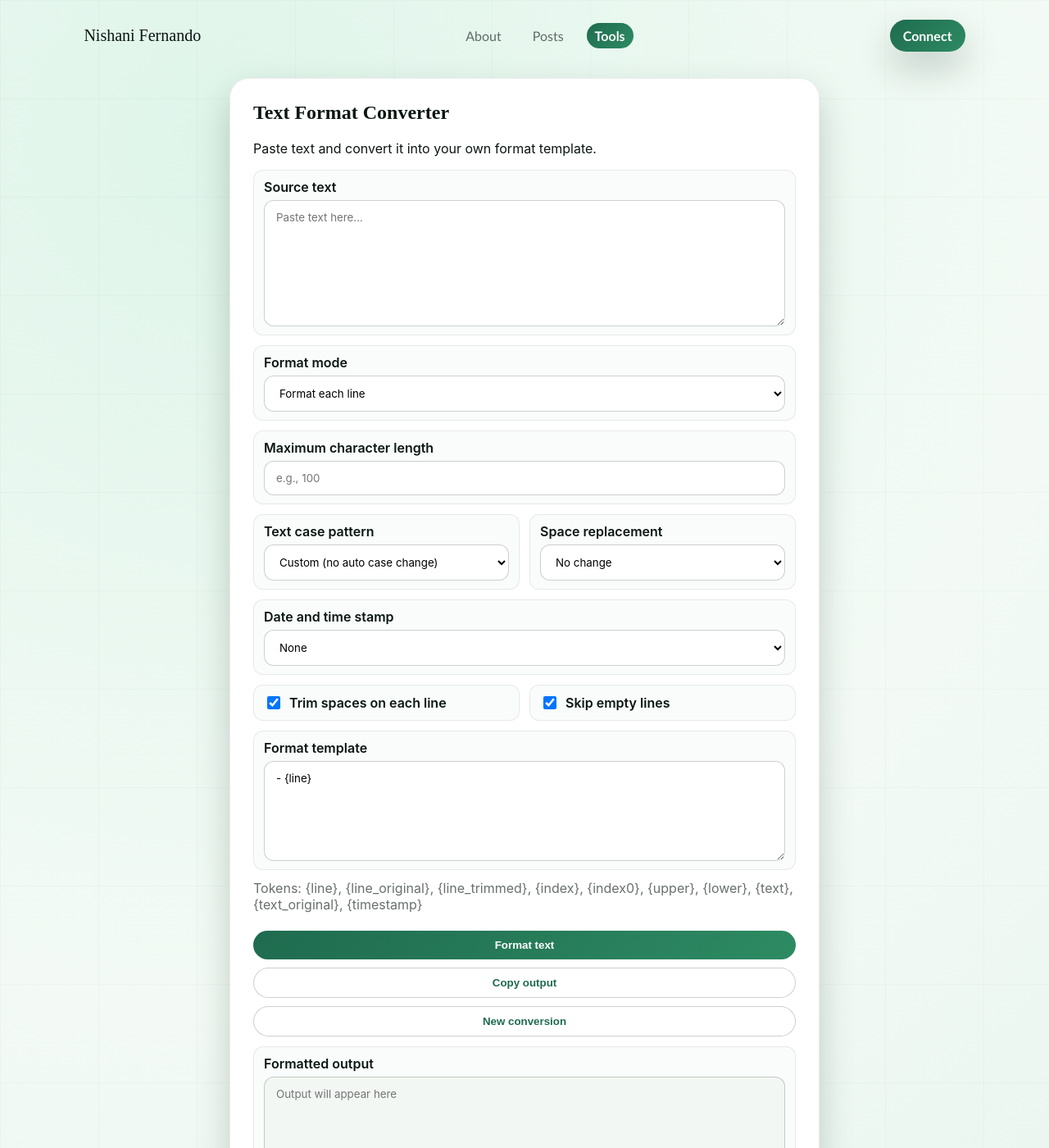
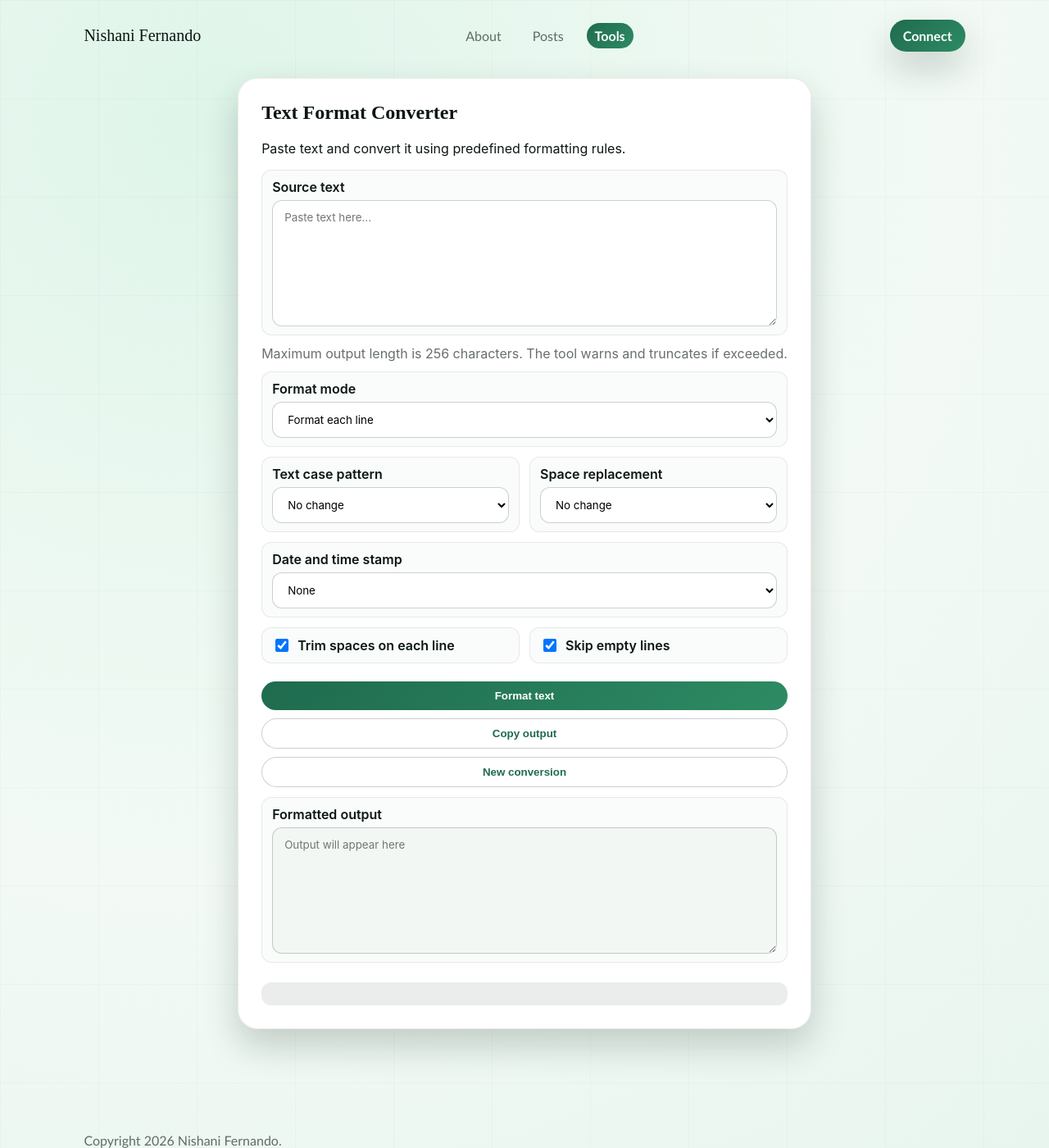
Before and after one commit to nishanif/nishanif.github.io, a Jekyll site: the page built from tools/text-format-converter.html, in a window 1280 px wide and 1400 px high. Shown: the whole window at 82% size. Built offline with Jekyll 4.4.1, drawn with Linux system fonts in a browser that asks for light colours; some of the changed lines change nothing that is shown.

Commit message:
Simplify text converter and enforce 256-char limit

```diff
--- a/tools/text-format-converter.html
+++ b/tools/text-format-converter.html
@@ -6,13 +6,14 @@ permalink: /tools/text-format-converter/
 <section class="tool-shell">
     <div class="tool-header">
         <h1>Text Format Converter</h1>
-        <p>Paste text and convert it into your own format template.</p>
+        <p>Paste text and convert it using predefined formatting rules.</p>
     </div>
     <div class="tool-body">
         <label class="form-control">
             Source text
             <textarea id="sourceText" rows="8" placeholder="Paste text here..."></textarea>
         </label>
+        <p class="muted">Maximum output length is 256 characters. The tool warns and truncates if exceeded.</p>
 
         <div class="form-grid form-grid-two">
             <label class="form-control">
@@ -24,16 +25,11 @@ permalink: /tools/text-format-converter/
             </label>
         </div>
 
-        <label class="form-control">
-            Maximum character length
-            <input type="number" id="maxLengthInput" min="1" step="1" placeholder="e.g., 100">
-        </label>
-
         <div class="form-grid form-grid-two">
             <label class="form-control">
                 Text case pattern
                 <select id="textCasePattern">
-                    <option value="custom">Custom (no auto case change)</option>
+                    <option value="none">No change</option>
                     <option value="upper">ALL UPPER CASE</option>
                     <option value="lower">all lower case</option>
                     <option value="sentence">Sentence case</option>
@@ -85,12 +81,6 @@ permalink: /tools/text-format-converter/
             </label>
         </div>
 
-        <label class="form-control">
-            Format template
-            <textarea id="templateInput" rows="6" placeholder="- {line}">- {line}</textarea>
-        </label>
-        <p class="muted">Tokens: {line}, {line_original}, {line_trimmed}, {index}, {index0}, {upper}, {lower}, {text}, {text_original}, {timestamp}</p>
-
         <div class="form-actions">
             <button id="formatText" type="button">Format text</button>
             <button id="copyOutput" type="button" class="secondary">Copy output</button>
--- a/tools/text-format-converter.js
+++ b/tools/text-format-converter.js
@@ -1,12 +1,10 @@
 const sourceTextInput = document.getElementById("sourceText");
 const formatModeSelect = document.getElementById("formatMode");
-const maxLengthInput = document.getElementById("maxLengthInput");
 const textCasePatternSelect = document.getElementById("textCasePattern");
 const spaceReplacePatternSelect = document.getElementById("spaceReplacePattern");
 const timestampPatternSelect = document.getElementById("timestampPattern");
 const trimLinesInput = document.getElementById("trimLines");
 const skipEmptyInput = document.getElementById("skipEmpty");
-const templateInput = document.getElementById("templateInput");
 const formatButton = document.getElementById("formatText");
 const copyButton = document.getElementById("copyOutput");
 const resetButton = document.getElementById("resetFormatter");
@@ -14,30 +12,7 @@ const outputText = document.getElementById("formattedOutput");
 const statusBox = document.getElementById("formatStatus");
 
 const MONTH_SHORT_NAMES = ["Jan", "Feb", "Mar", "Apr", "May", "Jun", "Jul", "Aug", "Sep", "Oct", "Nov", "Dec"];
-
-function applyTemplate(template, tokens) {
-    return template.replace(/\{([a-z0-9_]+)\}/gi, (fullMatch, key) => {
-        const normalizedKey = key.toLowerCase();
-        return Object.prototype.hasOwnProperty.call(tokens, normalizedKey)
-            ? tokens[normalizedKey]
-            : fullMatch;
-    });
-}
-
-function buildTokens(line, fullText, index, lineOriginal, fullTextOriginal, timestamp) {
-    return {
-        line,
-        line_original: lineOriginal,
-        line_trimmed: line.trim(),
-        index: String(index + 1),
-        index0: String(index),
-        upper: line.toUpperCase(),
-        lower: line.toLowerCase(),
-        text: fullText,
-        text_original: fullTextOriginal,
-        timestamp,
-    };
-}
+const MAX_OUTPUT_LENGTH = 256;
 
 function setStatus(message) {
     statusBox.textContent = message;
@@ -157,8 +132,8 @@ function transformValue(value, casePattern, spaceReplacement) {
     return applySpaceReplacement(caseUpdated, spaceReplacement);
 }
 
-function appendTimestampIfNeeded(value, timestamp, hasTimestampToken) {
-    if (!timestamp || hasTimestampToken) {
+function appendTimestamp(value, timestamp) {
+    if (!timestamp) {
         return value;
     }
 
@@ -169,48 +144,32 @@ function appendTimestampIfNeeded(value, timestamp, hasTimestampToken) {
     return `${value} ${timestamp}`;
 }
 
-function limitTextLength(value, maxLength) {
-    if (!Number.isFinite(maxLength) || maxLength <= 0) {
-        return value;
+function truncateIfNeeded(value) {
+    if (value.length <= MAX_OUTPUT_LENGTH) {
+        return {
+            value,
+            truncated: false,
+        };
     }
 
-    return value.slice(0, maxLength);
+    return {
+        value: value.slice(0, MAX_OUTPUT_LENGTH),
+        truncated: true,
+    };
 }
 
 function formatText() {
     const sourceText = sourceTextInput.value;
-    const template = templateInput.value;
-    const maxLengthRaw = maxLengthInput.value.trim();
     const mode = formatModeSelect.value;
     const textCasePattern = textCasePatternSelect.value;
     const trimLines = trimLinesInput.checked;
     const skipEmpty = skipEmptyInput.checked;
     const spaceReplacement = getSpaceReplacement();
     const timestamp = buildTimestamp();
-    const hasTimestampToken = /\{timestamp\}/i.test(template);
-    const maxLength = Number.parseInt(maxLengthRaw, 10);
 
     if (!sourceText) {
         outputText.value = "";
         setStatus("Paste some source text to format.");
-        return;
-    }
-
-    if (!template) {
-        outputText.value = "";
-        setStatus("Add a format template before converting.");
-        return;
-    }
-
-    if (!maxLengthRaw) {
-        outputText.value = "";
-        setStatus("Please enter maximum character length.");
-        return;
-    }
-
-    if (!Number.isFinite(maxLength) || maxLength < 1) {
-        outputText.value = "";
-        setStatus("Maximum character length must be 1 or more.");
         return;
     }
 
@@ -224,16 +183,15 @@ function formatText() {
         }
 
         const transformedText = transformValue(workingText, textCasePattern, spaceReplacement);
-        const formatted = applyTemplate(
-            template,
-            buildTokens(transformedText, transformedText, 0, workingText, sourceText, timestamp)
+        const withTimestamp = appendTimestamp(transformedText, timestamp);
+        const output = truncateIfNeeded(withTimestamp);
+
+        outputText.value = output.value;
+        setStatus(
+            output.truncated
+                ? "Formatted full text. Warning: output exceeded 256 characters and was truncated."
+                : "Formatted full text."
         );
-
-        outputText.value = limitTextLength(
-            appendTimestampIfNeeded(formatted, timestamp, hasTimestampToken),
-            maxLength
-        );
-        setStatus("Formatted full text.");
         return;
     }
 
@@ -248,20 +206,23 @@ function formatText() {
         return;
     }
 
-    const transformedLines = preparedLines.map((line) => transformValue(line, textCasePattern, spaceReplacement));
-    const transformedFullText = transformedLines.join("\n");
+    let truncatedLines = 0;
+    const outputLines = preparedLines.map((line) => {
+        const transformed = transformValue(line, textCasePattern, spaceReplacement);
+        const withTimestamp = appendTimestamp(transformed, timestamp);
+        const output = truncateIfNeeded(withTimestamp);
+        if (output.truncated) {
+            truncatedLines += 1;
+        }
+        return output.value;
+    });
 
-    outputText.value = transformedLines
-        .map((line, index) => {
-            const formatted = applyTemplate(
-                template,
-                buildTokens(line, transformedFullText, index, preparedLines[index], sourceText, timestamp)
-            );
-            return limitTextLength(appendTimestampIfNeeded(formatted, timestamp, hasTimestampToken), maxLength);
-        })
-        .join("\n");
-
-    setStatus(`Formatted ${preparedLines.length} line(s).`);
+    outputText.value = outputLines.join("\n");
+    setStatus(
+        truncatedLines > 0
+            ? `Formatted ${preparedLines.length} line(s). Warning: ${truncatedLines} line(s) exceeded 256 characters and were truncated.`
+            : `Formatted ${preparedLines.length} line(s).`
+    );
 }
 
 async function copyOutput() {
@@ -284,13 +245,11 @@ async function copyOutput() {
 function resetForm() {
     sourceTextInput.value = "";
     formatModeSelect.value = "line";
-    maxLengthInput.value = "";
-    textCasePatternSelect.value = "custom";
+    textCasePatternSelect.value = "none";
     spaceReplacePatternSelect.value = "none";
     timestampPatternSelect.value = "none";
     trimLinesInput.checked = true;
     skipEmptyInput.checked = true;
-    templateInput.value = "- {line}";
     outputText.value = "";
     setStatus("");
     sourceTextInput.focus();
@@ -300,10 +259,8 @@ formatButton.addEventListener("click", formatText);
 copyButton.addEventListener("click", copyOutput);
 resetButton.addEventListener("click", resetForm);
 
-[templateInput, sourceTextInput, maxLengthInput].forEach((input) => {
-    input.addEventListener("keydown", (event) => {
-        if ((event.ctrlKey || event.metaKey) && event.key === "Enter") {
-            formatText();
-        }
-    });
+sourceTextInput.addEventListener("keydown", (event) => {
+    if ((event.ctrlKey || event.metaKey) && event.key === "Enter") {
+        formatText();
+    }
 });
```
